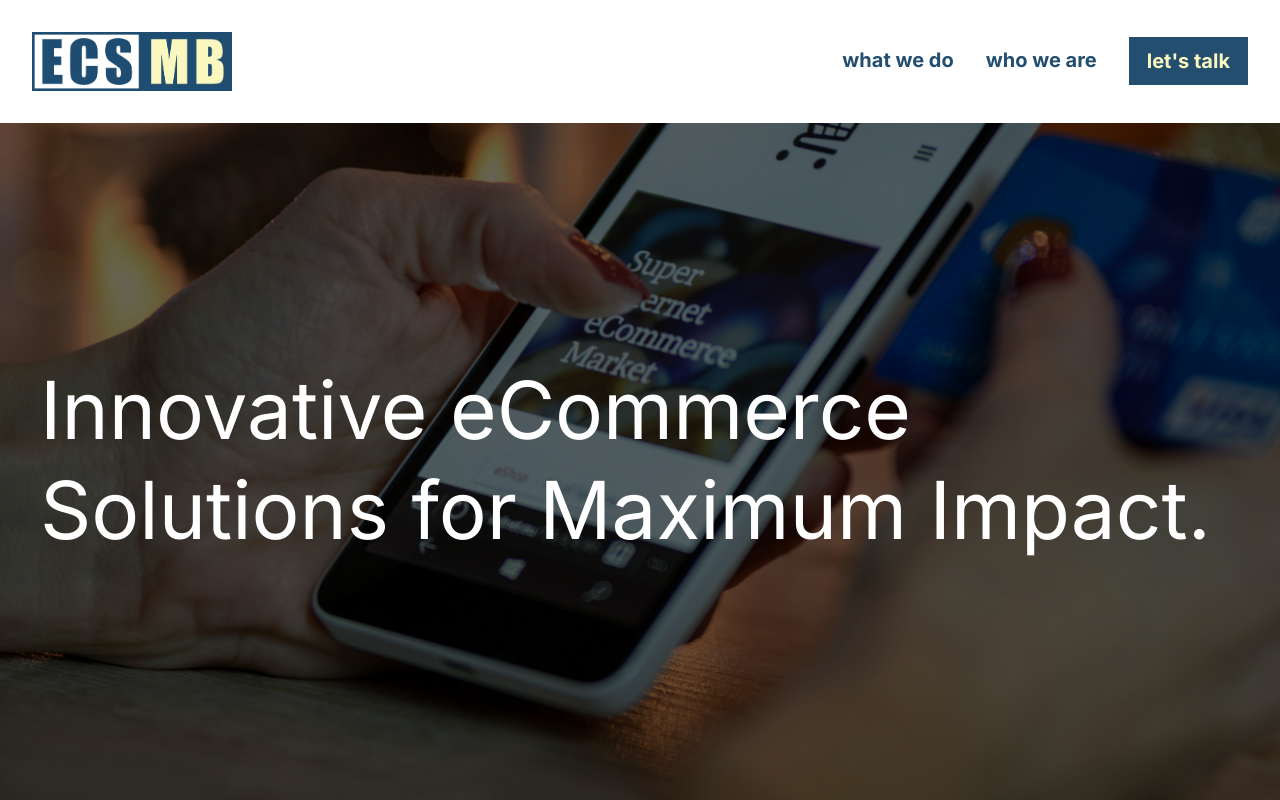
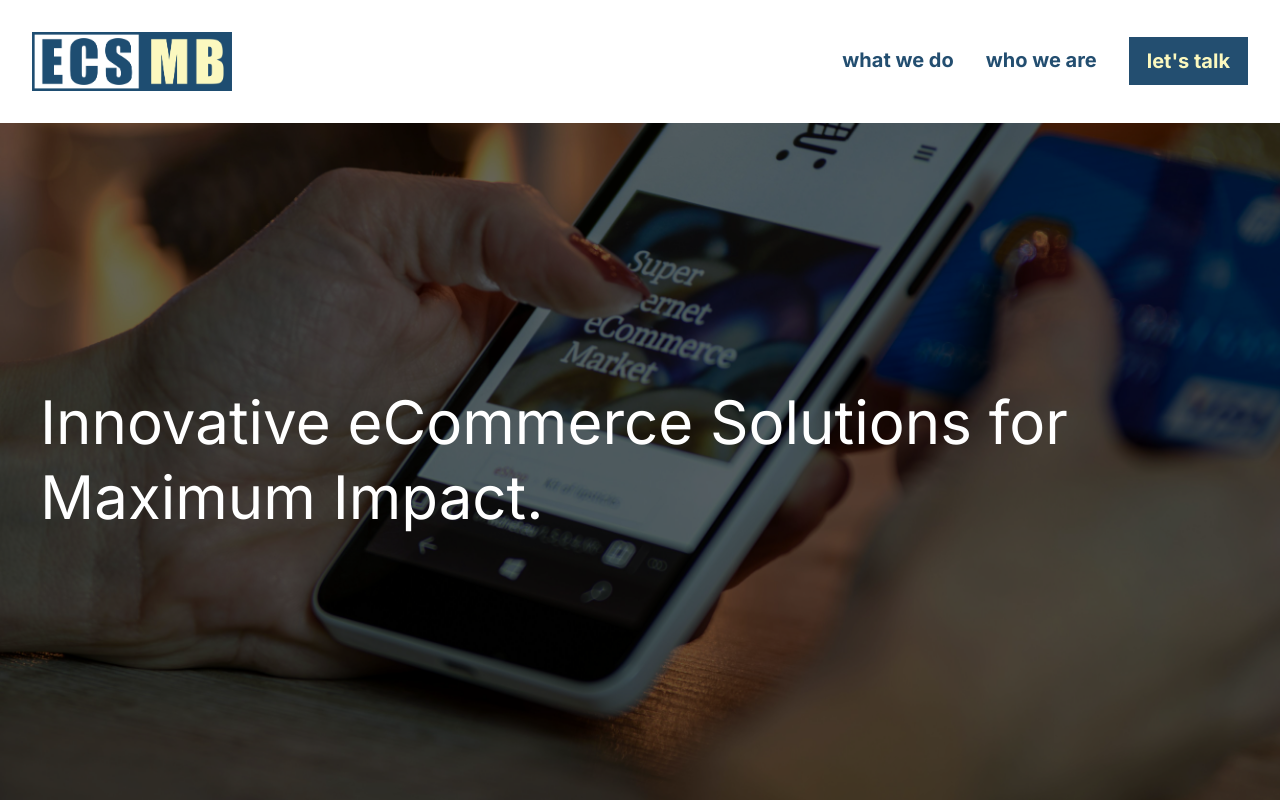
Before and after one commit to MilosBogicevic/nextjs-website, a Next.js app: page / in a window 1280 px wide. Shown: the top 800 px of the page. Built offline with nearby package versions, Linux system fonts and the light colour scheme.

Commit message:
Fixed font size in PageHeading component. Removed unused code. Inline padding moved from PageHeading component to parent div in Hero component.

```diff
--- a/src/components/Hero.tsx
+++ b/src/components/Hero.tsx
@@ -11,7 +11,7 @@ interface HeroProps {
 export default function Hero(props: HeroProps) {
   return (
     <>
-      <div className="relative h-[100vh] flex justify-center items-center pt-[120px]">
+      <div className="relative h-[100vh] px-10 flex justify-center items-center pt-[120px]">
         <div className="absolute -z-10 inset-0">
           <Image
             src={props.imgData}
--- a/src/components/PageHeading.tsx
+++ b/src/components/PageHeading.tsx
@@ -1,5 +1,3 @@
-import { ReactNode } from "react";
-
 interface PageHeadingProps {
   title: string;
 }
@@ -7,8 +5,8 @@ interface PageHeadingProps {
 export default function PageHeading(props: PageHeadingProps) {
   return (
     <>
-      <div className="px-10 text-center md:text-left flex justify-center items-center">
-        <h1 className="text-white text-[40px] md:text-[60px] xl:text-[80px] leading-tight max-w-[1200px]">
+      <div className="text-center md:text-left flex justify-center items-center">
+        <h1 className="text-white text-[40px] md:text-[60px] leading-tight max-w-[1200px]">
           {props.title}
         </h1>
       </div>
```
